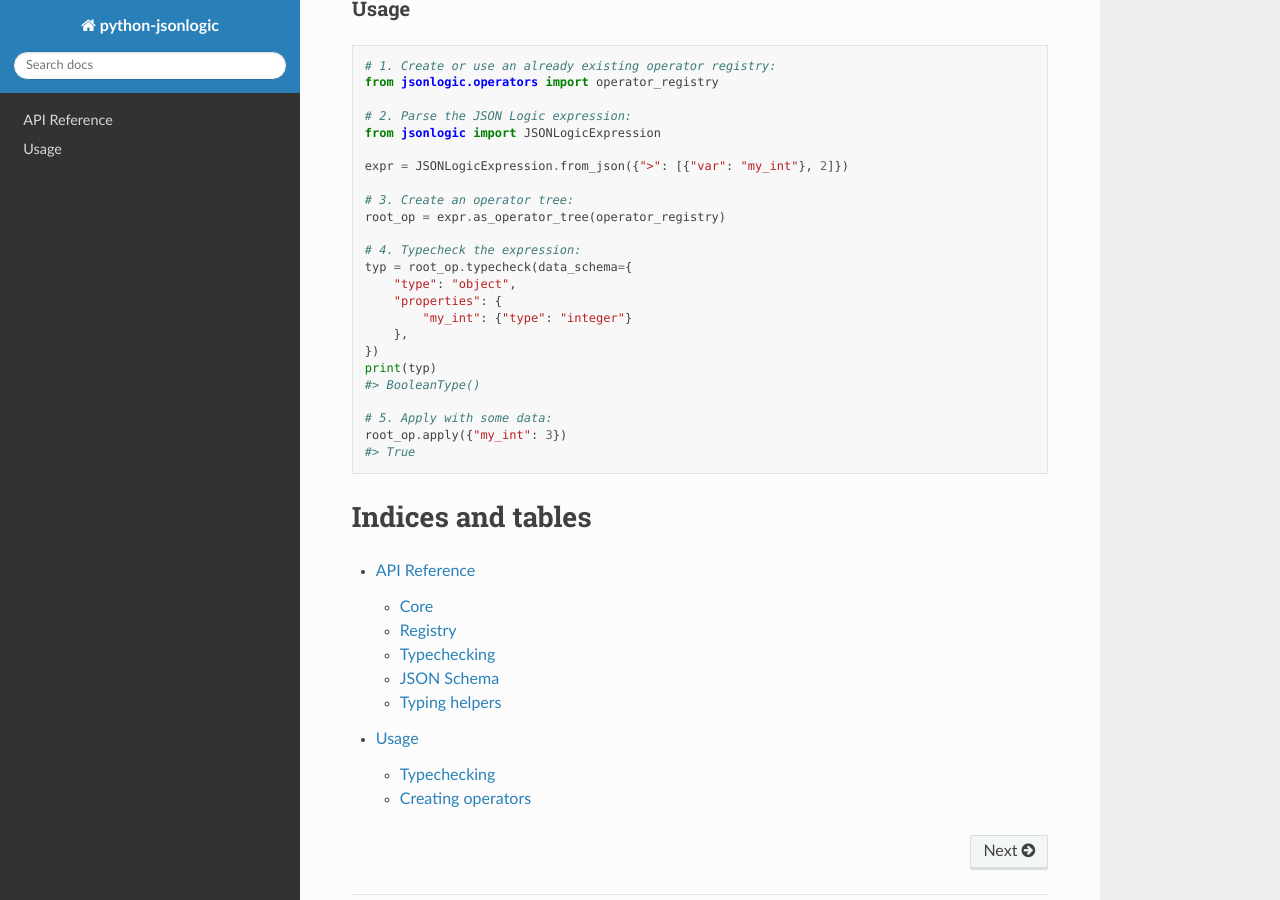
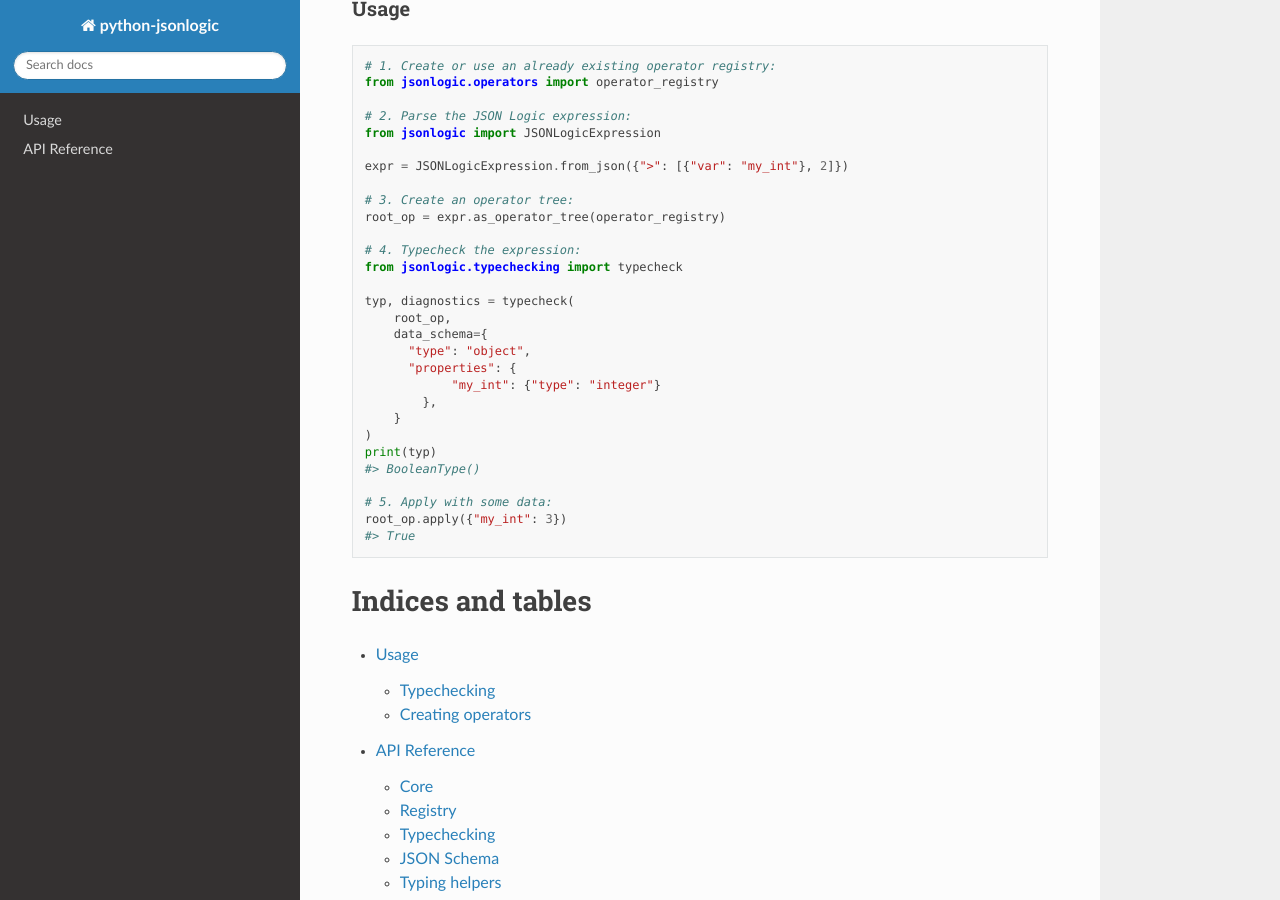
Before and after one commit to Viicos/jsonlogic, a Sphinx documentation site: the page built from docs/source/index.rst, in a window 1280 px wide and 900 px high, scrolled down 920 px. Built offline with Sphinx 7.4.7 and the Read the Docs theme 2.0.0, drawn with Linux system fonts in a browser that asks for light colours.

Commit message:
Small doc fixes (#2)

```diff
--- a/README.rst
+++ b/README.rst
@@ -66,12 +66,17 @@ Usage
     root_op = expr.as_operator_tree(operator_registry)
 
     # 4. Typecheck the expression:
-    typ = root_op.typecheck(data_schema={
-        "type": "object",
-        "properties": {
-            "my_int": {"type": "integer"}
-        },
-    })
+    from jsonlogic.typechecking import typecheck
+
+    typ, diagnostics = typecheck(
+        root_op,
+        data_schema={
+          "type": "object",
+          "properties": {
+                "my_int": {"type": "integer"}
+            },
+        }
+    )
     print(typ)
     #> BooleanType()
 
--- a/docs/source/index.rst
+++ b/docs/source/index.rst
@@ -14,5 +14,5 @@ Indices and tables
 .. toctree::
    :maxdepth: 2
 
+   usage/index
    api/index
-   usage/index
```
Also changed, not shown: other parts of README.rst (+1 -1 lines).
